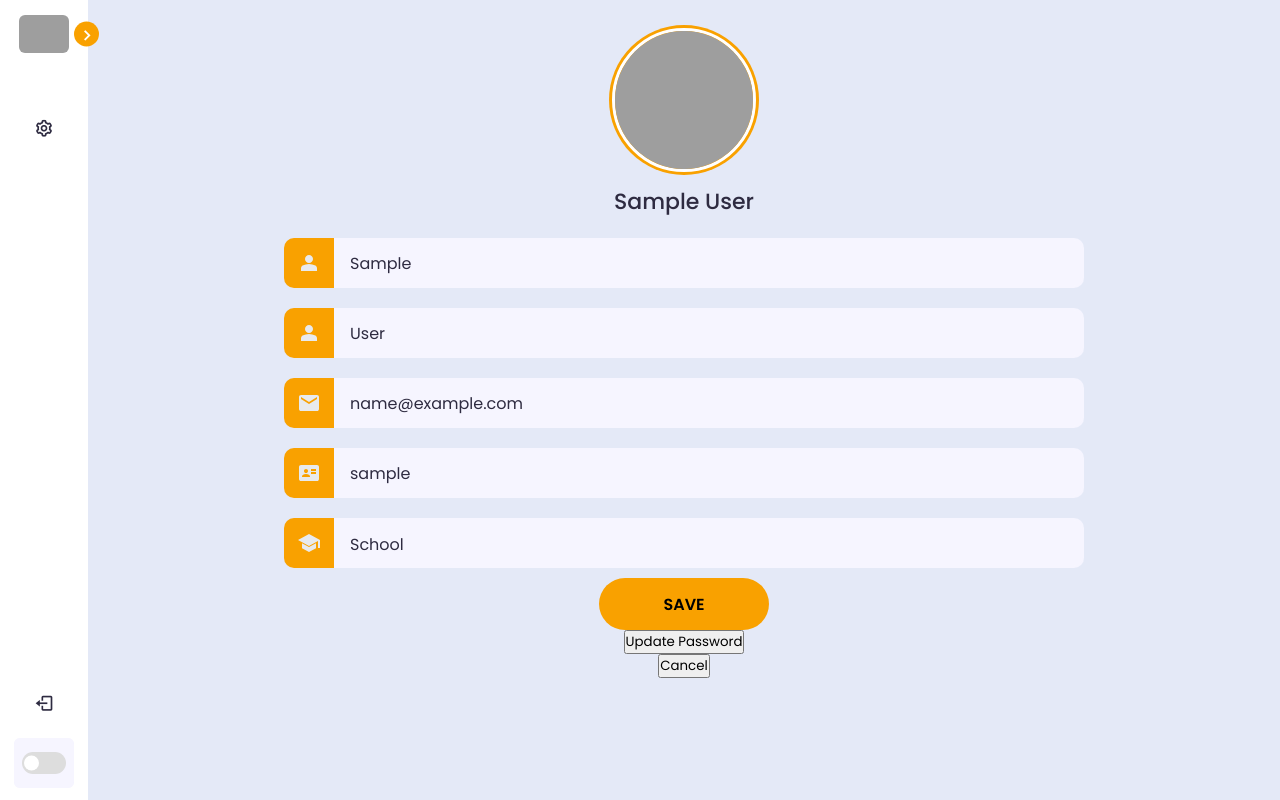
After one commit to aesma008/Student-Internship-Web-Application, a Django app: page /settings/ in a window 1280 px wide. The commit adds this page. Run offline with Django 5.2, Linux system fonts and the light colour scheme; the visitor is signed in with stand-in values (Sample User, id 1); some libraries are stand-ins or nearby versions; grey boxes are pictures that could not be loaded.

Commit message:
Added a settings page with changes to the CSS and HTML

```diff
--- a/templates/static/css/sidebar.css
+++ b/templates/static/css/sidebar.css
@@ -13,7 +13,7 @@
     --primary-color: #F9A100;
     --primary-color-light: #F6F5FF;
     --toggle-color: #DDD;
-    --text-color: #707070;
+    --text-color: #2E2B41;
 
     --tran-02: all 0.2s ease;
     --tran-03: all 0.3s ease;
@@ -62,7 +62,7 @@ body.dark {
     opacity: 1;
 }
 
-.sidebar .image {
+.sidebar .image-profile {
     min-width: 60px;
     display: flex;
     align-items: center;
--- a/templates/static/html/base.html
+++ b/templates/static/html/base.html
@@ -6,13 +6,14 @@
     <meta name="viewport" content="width=device-width, initial-scale=1.0">
     <title>{% block title %}My Site{% endblock %}</title>
     <link rel="stylesheet" href="{% static 'css/sidebar.css' %}">
+    <link href='https://unpkg.com/boxicons@2.1.4/css/boxicons.min.css' rel='stylesheet'>
     {% block extra_head %}{% endblock %}
 </head>
 <body>
 <nav class="sidebar close">
     <header>
         <div class="image-text">
-            <span class="image">
+            <span class="image-profile">
                 <img src="https://m.media-amazon.com/images/I/71D3K29BgWL._AC_UY1000_.jpg"
                      alt="logo">
             </span>
@@ -27,7 +28,7 @@
         <div class="menu">
             <ul class="menu-links">
                 <li class="nav-link">
-                    <a href="#">
+                    <a href="/settings/">
                         <i class='bx bx-cog icon'></i>
                         <span class="text nav-text">Settings</span>
                     </a>
--- /dev/null
+++ b/users/static/css/settings.css
@@ -0,0 +1,170 @@
+@import url('https://fonts.googleapis.com/css2?family=Poppins:ital,wght@0,100;0,200;0,300;0,400;0,500;0,600;0,700;0,800;0,900;1,100;1,200;1,300;1,400;1,500;1,600;1,700;1,800;1,900&display=swap');
+
+* {
+    margin: 0;
+    padding: 0;
+    box-sizing: border-box;
+    font-family: 'Poppins', sans-serif;
+}
+
+.home {
+    position: relative;
+    left: 250px;
+    height: 100vh;
+    width: calc(100% - 250px);
+    display: flex;
+    align-items: center;
+    justify-content: center;
+}
+
+.profile-card {
+    display: flex;
+    flex-direction: column;
+    align-items: center;
+    width: 100%;
+    height: 100%;
+    border-radius: 24px;
+    padding: 25px;
+}
+
+.image {
+    position: relative;
+    height: 150px;
+    width: 150px;
+    border-radius: 50%;
+    background-color: var(--primary-color);
+    padding: 3px;
+    margin-bottom: 10px;
+}
+
+.image .profile-img {
+    height: 100%;
+    width: 100%;
+    object-fit: cover;
+    border-radius: 50%;
+    border: 3px solid #fff;
+}
+
+.profile-card .text-data {
+    display: flex;
+    flex-direction: column;
+    align-items: center;
+    color: #333;
+}
+
+.text-data .name {
+    color: var(--text-color);
+    font-size: 22px;
+    font-weight: 500;
+}
+
+.text-data .university {
+    color: var(--text-color);
+    font-size: 15px;
+    font-weight: 400;
+}
+
+form {
+    display: flex;
+    flex-direction: column; /* This makes items stack vertically */
+    align-items: center; /* This centers the button horizontally */
+}
+
+form > div {
+    margin-top: 20px;
+    width: 100%;
+    display: flex;
+    justify-content: center;
+}
+
+form label {
+    flex-shrink: 0;
+    height: 50px;
+    width: 50px;
+    background-color: var(--primary-color);
+    fill: var(--text-color);
+    color: var(--text-color);
+    border-radius: 10px 0 0 10px;
+    display: flex;
+    justify-content: center;
+    align-items: center;
+    font-size: 1.5rem;
+    font-weight: 500;
+    transition: 150ms ease;
+}
+
+form input {
+    color: var(--text-color);
+    box-sizing: border-box;
+    flex-grow: 1;
+    min-width: 0;
+    height: 50px;
+    width: 750px;
+    padding: 0 1em;
+    font: inherit;
+    border-radius: 0 10px 10px 0;
+    border: 2px solid var(--primary-color-light);
+    border-left: none;
+    background-color: var(--primary-color-light);
+}
+
+form input:hover, form select:hover {
+    border-color: var(--primary-color);
+}
+
+form input:focus, form select:focus {
+    outline: none;
+    border-color: var(--text-color);
+}
+
+div:has(input:focus) > label, div:has(select:focus) > label {
+    background-color: var(--text-color);
+}
+
+form input::placeholder {
+    color: var(--text-color);
+}
+form select {
+    box-sizing: border-box;
+    flex-grow: 1;
+    min-width: 0;
+    height: 50px;
+    padding: 0 1em;
+    font: inherit;
+    border-radius: 0 10px 10px 0;
+    border: 2px solid var(--primary-color-light);
+    border-left: none;
+    background-color: var(--primary-color-light);
+    color: var(--text-color);
+    appearance: none;
+    -webkit-appearance: none;
+    -moz-appearance: none;
+    line-height: 50px;
+}
+
+form select option {
+    background-color: var(--primary-color-light);
+    color: var(--text-color);
+}
+form button {
+
+    margin-top: 10px;
+    border: none;
+    border-radius: 1000px;
+    padding: .85em 4em;
+    background-color: var(--primary-color);
+    color: var(--base-color-register);
+    font: inherit;
+    font-weight: 600;
+    text-transform: uppercase;
+    cursor: pointer;
+}
+
+form button:hover {
+    background-color: var(--text-color);
+}
+
+form button:focus {
+    outline: none;
+    background-color: var(--text-color);
+}
--- a/users/templates/collegehub/home.html
+++ b/users/templates/collegehub/home.html
@@ -2,9 +2,6 @@
 {% load static %}
 
 {% block title %}Home{% endblock %}
-{% block extra_head %}
-    <link href='https://unpkg.com/boxicons@2.1.4/css/boxicons.min.css' rel='stylesheet'>
-{% endblock %}
 
 {% block content %}
     <section class="home">
--- /dev/null
+++ b/users/templates/collegehub/settings.html
@@ -0,0 +1,84 @@
+{% extends 'static/html/base.html' %}
+{% load static %}
+{% block title %}Settings{% endblock %}
+{% block extra_head %}
+    <link rel="stylesheet" href="{% static 'css/settings.css' %}">
+{% endblock %}
+{% block content %}
+    {% include "static/html/toast.html" %}
+    <section class="home">
+        <div class="profile-card">
+            <div class="image">
+                <img src="https://m.media-amazon.com/images/I/71D3K29BgWL._AC_UY1000_.jpg" alt="" class="profile-img">
+            </div>
+            <div class="text-data">
+                <span class="name">{{ user.first_name }} {{ user.last_name }}</span>
+                <span class="university">{{ user.profile.university }}</span>
+            </div>
+            <form action="{% url 'settings' %}" method="post">
+                {% csrf_token %}
+                <div>
+                    <label for="first_name-input">
+                        <svg xmlns="http://www.w3.org/2000/svg" height="24px" viewBox="0 -960 960 960" width="24px"
+                             fill="#e8eaed">
+                            <path d="M480-480q-66 0-113-47t-47-113q0-66 47-113t113-47q66 0 113 47t47 113q0 66-47 113t-113 47ZM160-160v-112q0-34 17.5-62.5T224-378q62-31 126-46.5T480-440q66 0 130 15.5T736-378q29 15 46.5 43.5T800-272v112H160Z"/>
+                        </svg>
+                    </label>
+                    <input type="text" name="first_name" id="first_name-input" placeholder="Firstname"
+                           value="{{ user.first_name }}" disabled>
+                </div>
+                <div>
+                    <label for="last_name-input">
+                        <svg xmlns="http://www.w3.org/2000/svg" height="24px" viewBox="0 -960 960 960" width="24px"
+                             fill="#e8eaed">
+                            <path d="M480-480q-66 0-113-47t-47-113q0-66 47-113t113-47q66 0 113 47t47 113q0 66-47 113t-113 47ZM160-160v-112q0-34 17.5-62.5T224-378q62-31 126-46.5T480-440q66 0 130 15.5T736-378q29 15 46.5 43.5T800-272v112H160Z"/>
+                        </svg>
+                    </label>
+                    <input type="text" name="last_name" id="last_name-input" placeholder="Lastname"
+                           value="{{ user.last_name }}" disabled>
+                </div>
+                <div>
+                    <label for="email-input">
+                        <svg xmlns="http://www.w3.org/2000/svg" height="24px" viewBox="0 -960 960 960" width="24px"
+                             fill="#e8eaed">
+                            <path d="M160-160q-33 0-56.5-23.5T80-240v-480q0-33 23.5-56.5T160-800h640q33 0 56.5 23.5T880-720v480q0 33-23.5 56.5T800-160H160Zm320-280 320-200v-80L480-520 160-720v80l320 200Z"/>
+                        </svg>
+                    </label>
+                    <input type="email" name="email" id="email-input" placeholder="Email" value="{{ user.email }}"
+                           disabled>
+                </div>
+                <div>
+                    <label for="username-input">
+                        <svg xmlns="http://www.w3.org/2000/svg" height="24px" viewBox="0 -960 960 960" width="24px"
+                             fill="#e8eaed">
+                            <path d="M560-440h200v-80H560v80Zm0-120h200v-80H560v80ZM200-320h320v-22q0-45-44-71.5T360-440q-72 0-116 26.5T200-342v22Zm160-160q33 0 56.5-23.5T440-560q0-33-23.5-56.5T360-640q-33 0-56.5 23.5T280-560q0 33 23.5 56.5T360-480ZM160-160q-33 0-56.5-23.5T80-240v-480q0-33 23.5-56.5T160-800h640q33 0 56.5 23.5T880-720v480q0 33-23.5 56.5T800-160H160Z"/>
+                        </svg>
+                    </label>
+                    <input type="text" name="username" id="username-input" placeholder="Username"
+                           value="{{ user.username }}" disabled>
+                </div>
+                <div>
+                    <label for="university-select">
+                        <svg xmlns="http://www.w3.org/2000/svg" height="24px" viewBox="0 -960 960 960" width="24px"
+                             fill="#e8eaed">
+                            <path d="M840-280v-276L480-360 40-600l440-240 440 240v320h-80ZM480-120 200-272v-200l280 152 280-152v200L480-120Z"/>
+                        </svg>
+                    </label>
+                    <select name="university" id="university-select">
+                        <option value="" disabled {% if not user.profile.university %}selected{% endif %}>School
+                        </option>
+                        <option value="FIU" {% if user.profile.university == "FIU" %}selected{% endif %}>Florida
+                            International University
+                        </option>
+                        <option value="RU" {% if user.profile.university == "RU" %}selected{% endif %}>Regis
+                            University
+                        </option>
+                    </select>
+                </div>
+                <button type="submit">Save</button>
+            </form>
+            <button onclick="window.location.href='/password_reset'">Update Password</button>
+            <button onclick="window.location.href='/home'">Cancel</button>
+        </div>
+    </section>
+{% endblock %}
--- a/users/urls.py
+++ b/users/urls.py
@@ -1,4 +1,4 @@
-from .views import register, login_view, home_view, activate, logout_view
+from .views import register, login_view, home_view, activate, logout_view, settings_view, password_reset_view
 from django.urls import path
 
 urlpatterns = [
@@ -6,5 +6,7 @@ urlpatterns = [
     path('login/', login_view, name='login'),
     path('home/', home_view, name='home'),
     path('activate/<uidb64>/<token>/', activate, name='activate'),
-    path('logout/', logout_view, name='logout')
+    path('logout/', logout_view, name='logout'),
+    path('settings/', settings_view, name='settings'),
+    path('password_reset/', password_reset_view, name='password_reset')
 ]
--- a/users/views.py
+++ b/users/views.py
@@ -114,3 +114,13 @@ def logout_view(request):
     logout(request)
     messages.success(request, "Successfully logged out.")
     return redirect('/login')
+
+
+@login_required(login_url="/login/")
+def settings_view(request):
+    return render(request, 'collegehub/settings.html')
+
+
+@login_required(login_url="/login/")
+def password_reset_view(request):
+    return render(request, 'collegehub/password_reset.html')
```
Also changed, not shown: users/static/css/register.css (+28 -28 lines), users/templates/collegehub/password_reset.html (added, +26 -0 lines).
